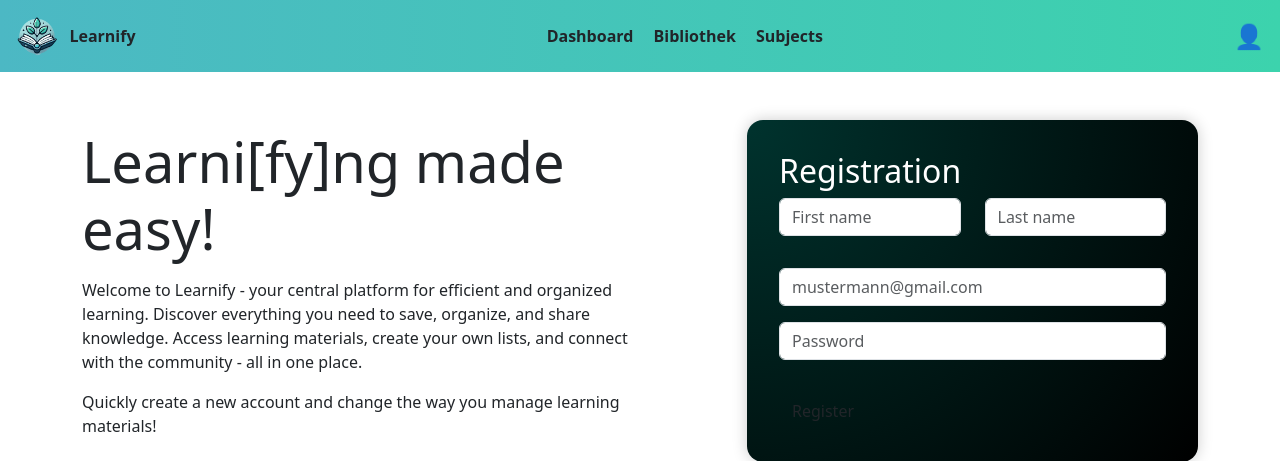
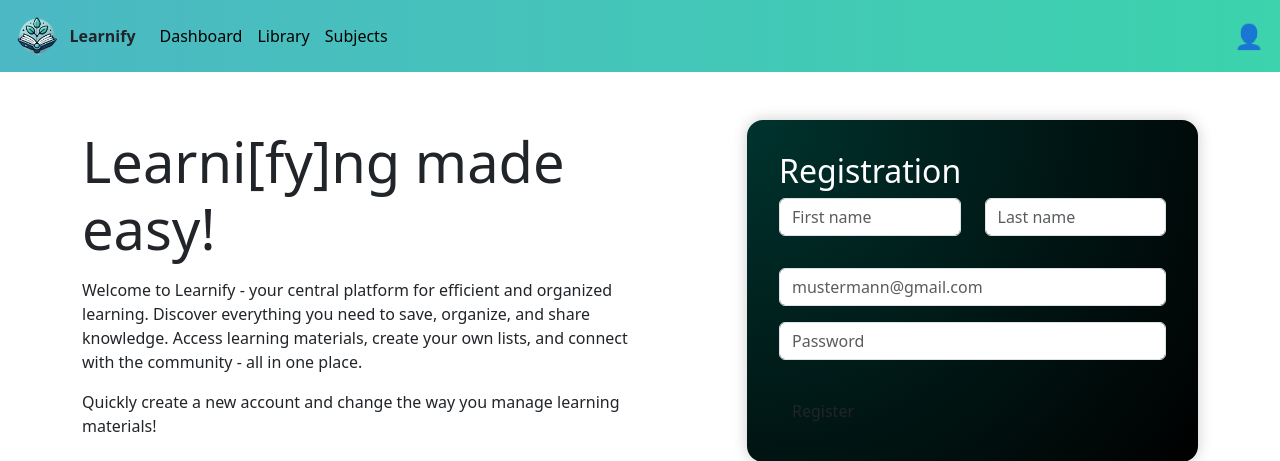
Before and after one commit to kakhmadov/Learnify, a PHP site: page /hauptseite.html in a window 1280 px wide. Shown: the top 461 px of the page. Run offline with PHP 8.4, Linux system fonts and the light colour scheme.

Commit message:
design nochmal angepasst

```diff
--- a/code/frontend/app.css
+++ b/code/frontend/app.css
@@ -22,3 +22,19 @@ body {
     .intro span {
       color: #2bb8b8;
     }
+    .nav-links a {
+      color: black;
+      text-decoration: none;
+      margin-right: 20px;
+      font-weight: normal;
+      font-size: 1rem;
+      display: inline-block;
+      margin-right: 15px;
+      color: black;
+      text-decoration: none;
+    }
+
+    .nav-links a:hover {
+      color: #00332e;
+      text-decoration: underline;
+    }
--- a/code/frontend/hauptseite.html
+++ b/code/frontend/hauptseite.html
@@ -7,19 +7,22 @@
 </head>
 <body>
   <header class="d-flex justify-content-between align-items-center p-3" style="background: linear-gradient(to right, #4cb8c4, #3cd3ad);">
-    <div class="logo d-flex align-items-center">
-      <img src="image.png" alt="Learnify logo">
-      <strong>Learnify</strong>
+    <div class="d-flex align-items-center">
+      <div class="logo d-flex align-items-center me-4">
+        <img src="image.png" alt="Learnify logo">
+        <strong>Learnify</strong>
+      </div>
+      <nav class="nav-links d-flex align-items-center">
+        <a href="dashboard.html">Dashboard</a>
+        <a href="library.html">Library</a>
+        <a href="subjects.html">Subjects</a>
+      </nav>
     </div>
-    <nav>
-      <a class="me-3 fw-bold text-dark text-decoration-none" href="#">Dashboard</a>
-      <a class="me-3 fw-bold text-dark text-decoration-none" href="#">Bibliothek</a>
-      <a class="fw-bold text-dark text-decoration-none" href="#">Subjects</a>
-    </nav>
     <div class="fs-4">
       👤
     </div>
   </header>
+
 
   <div class="container mt-5">
     <div class="row align-items-center">
```
